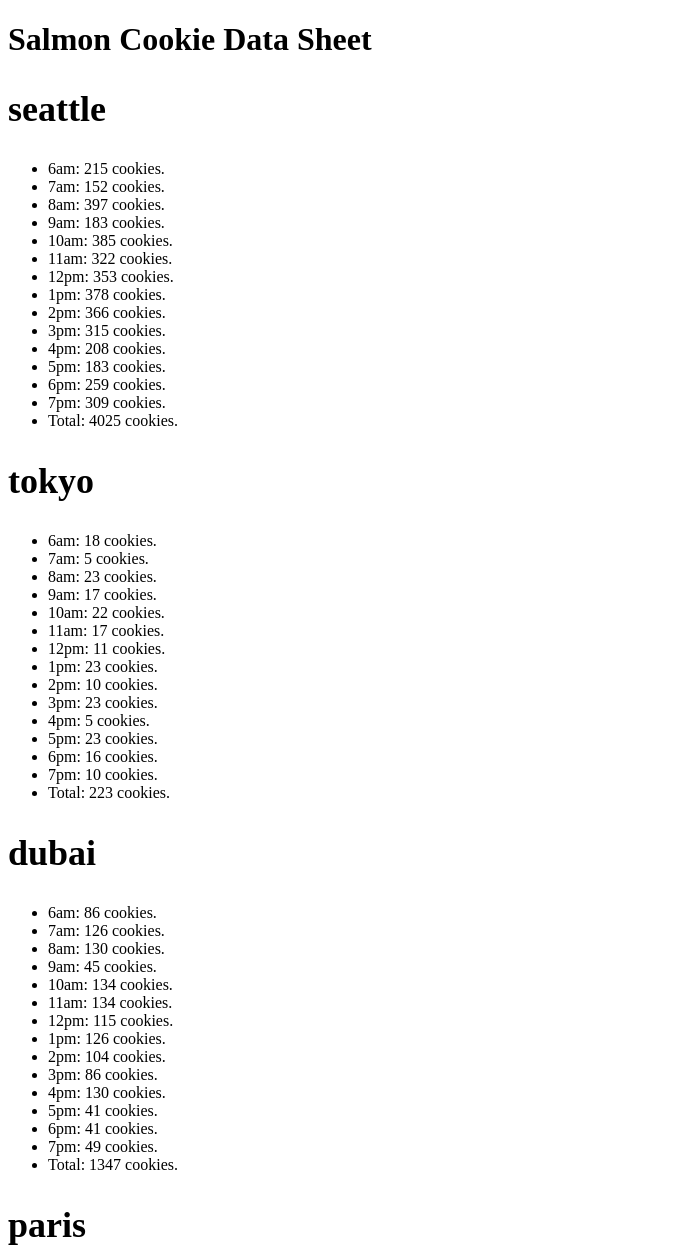
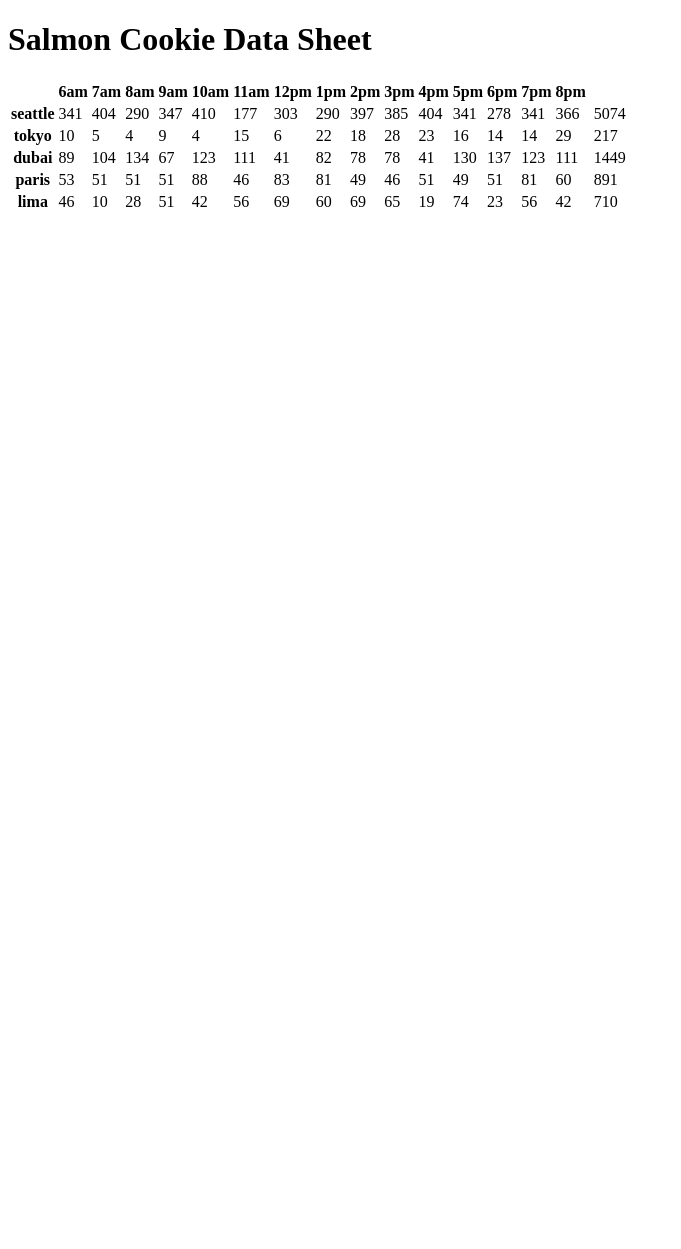
Before and after one commit to DavidDickens/Salmon-Cookies, a plain HTML site: page sales.html in a window 1280 px wide. Shown: the top 1249 px of the page, without its empty margins (0-681 px from the left). After the commit the page ends 800 px from the top, so only its background shows below. Drawn offline with Linux system fonts and the light colour scheme.

Commit message:
redoing all the work i did yesterday apparently

```diff
--- a/app.js
+++ b/app.js
@@ -1,12 +1,12 @@
 'use strict';
 
-const hours = ['6am', '7am', '8am', '9am', '10am', '11am', '12pm', '1pm', '2pm', '3pm', '4pm', '5pm', '6pm', '7pm'];
+/*const hours = ['6am', '7am', '8am', '9am', '10am', '11am', '12pm', '1pm', '2pm', '3pm', '4pm', '5pm', '6pm', '7pm'];
 
 function random(min, max) {
   return Math.floor(Math.random() * (max - min + 1)) + min;
 }
 
-
+/*
 // Seattle:
 
 let seattle = {
@@ -271,15 +271,82 @@ console.log(lima.cookiesPerHour);
 let limaElement = document.getElementById('limaH2');
 let h2Element5 = document.createElement('h2');
 h2Element5.textContent = lima.location;
-limaElement.appendChild(h2Element5);
+limaElement.appendChild(h2Element5);  */
 
+const hours = [' ','6am', '7am', '8am', '9am', '10am', '11am', '12pm', '1pm', '2pm', '3pm', '4pm', '5pm', '6pm', '7pm', '8pm'];
 
+const tableElement = document.getElementById('sales-table');
 
-function Store(location, minCust, maxCust, avgSale) {
+function StoreLocation(location, minCust, maxCust, avgSale) {
   this.location = location;
   this.minCust = minCust;
   this.maxCust = maxCust;
   this.avgSale = avgSale;
+  this.cookiesPerHour = [];
+  this.customersPerHour = [];
+  this.totalCookies = 0;
 }
 
-let store1 = new Store(seattle, 23, 65, 6.3);
+StoreLocation.prototype.random = function (min, max) {
+  return Math.floor(Math.random() * (max - min + 1)) + min;
+}
+
+StoreLocation.prototype.getCookiesPerHour = function () {
+  this.getCustomersPerHour();
+   for (let i = 1; i < hours.length; i++) {
+     let hour1 = Math.ceil(this.customersPerHour[i] * this.avgSale);
+     this.cookiesPerHour.push(hour1);
+     this.totalCookies += hour1;
+   }
+}
+
+StoreLocation.prototype.getCustomersPerHour = function () {
+  for (let i = 0; i < hours.length; i++) {
+    this.customersPerHour.push(this.random(this.minCust, this.maxCust));
+  }
+}
+
+
+   for (let i = 0; i < hours.length; i++) {
+    let thElement = document.createElement('th');
+    thElement.textContent = hours[i];
+    tableElement.appendChild(thElement);
+  }
+StoreLocation.prototype.renderElements = function () {
+  this.getCookiesPerHour();
+  let StoreLocationRowEl = document.createElement('tr');
+  tableElement.appendChild(StoreLocationRowEl);
+
+// store names
+  let StoreLocationRowHeadingEl = document.createElement('th');
+  StoreLocationRowHeadingEl.textContent = this.location;
+  StoreLocationRowEl.appendChild(StoreLocationRowHeadingEl);
+
+  // cookies per hour
+  for (let i = 0; i < hours.length; i++) {
+  let tdElement = document.createElement('td');
+  tdElement.textContent = this.cookiesPerHour[i];
+  StoreLocationRowEl.appendChild(tdElement);
+  }
+
+  // total cookies
+  let totalTdEl = document.createElement('td');
+  totalTdEl.textContent = this.totalCookies;
+  StoreLocationRowEl.appendChild(totalTdEl);
+
+};
+
+let store1 = new StoreLocation('seattle', 23, 65, 6.3);
+let store2 = new StoreLocation('tokyo', 3, 24, 1.2);
+let store3 = new StoreLocation('dubai', 11, 38, 3.7);
+let store4 = new StoreLocation('paris', 20, 38, 2.3);
+let store5 = new StoreLocation('lima', 2, 16, 4.6);
+
+
+store1.renderElements();
+store2.renderElements();
+store3.renderElements();
+store4.renderElements();
+store5.renderElements();
+
+// render function for the header of the table
--- a/sales.html
+++ b/sales.html
@@ -12,21 +12,29 @@
   </header>
 
   <main>
-    <h2 id="seaH2"></h2>
-      <ul id="seattle"></ul>
+   <!--   <table>
+      <thead>
+        <tr>
+          <th></th>
+      </thead>
+        <tbody>
+        <tr>
+          <td>
+            <h2 id='name'>Salmon Cookie Data</h2>
+          </td>
+        </tr>
+        <tr>
+          <td></td>
+          <td></td>
+        </tr>
+        <tr>
+        <td></td>
+        <td></td>
+        </tr>
+        </tbody>
+      </table> -->
 
-    <h2 id="tokyoH2"></h2>
-      <ul id="tokyo"></ul>
-
-    <h2 id="dubaiH2"></h2>
-      <ul id="dubai"></ul>
-
-    <h2 id="parisH2"></h2>
-      <ul id="paris"></ul>
-
-    <h2 id="limaH2"></h2>
-      <ul id="lima"></ul>
-
+      <table id="sales-table"></table>
   </main>
 <script src='app.js'></script>
  </body>
```
